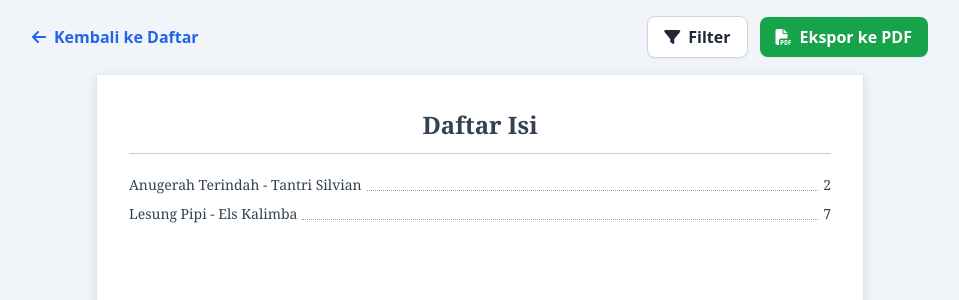
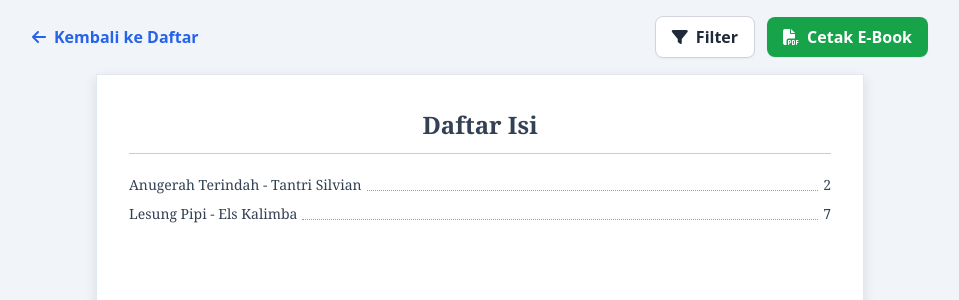
Before and after one commit to Opikz-Nrdyth/kalimelody, a PHP site: page /album.php in a window 1280 px wide. Shown: the top 300 px of the page, without its empty margins (160-1119 px from the left). Run offline with PHP 8.4, Linux system fonts and the light colour scheme; some libraries are stand-ins or nearby versions.

Commit message:
update tampilan album

```diff
--- a/album.php
+++ b/album.php
@@ -44,7 +44,7 @@
                     <i class="fas fa-filter mr-2"></i>Filter
                 </button>
                 <button id="export-pdf-btn" class="bg-green-600 hover:bg-green-700 text-white font-bold py-2 px-4 rounded-lg shadow-sm">
-                    <i class="fas fa-file-pdf mr-2"></i>Ekspor ke PDF
+                    <i class="fas fa-file-pdf mr-2"></i>Cetak E-Book
                 </button>
             </div>
         </div>
@@ -94,7 +94,7 @@
             </div>
             <div class="flex justify-end p-4 border-t bg-slate-50 gap-3">
                 <button id="cancel-export-btn" class="bg-gray-200 hover:bg-gray-300 text-gray-800 font-bold py-2 px-4 rounded-lg">Batal</button>
-                <button id="continue-export-btn" class="bg-green-600 hover:bg-green-700 text-white font-bold py-2 px-4 rounded-lg">Lanjutkan & Ekspor</button>
+                <button id="continue-export-btn" class="bg-green-600 hover:bg-green-700 text-white font-bold py-2 px-4 rounded-lg">Cetak E-Book</button>
             </div>
         </div>
     </div>
```
